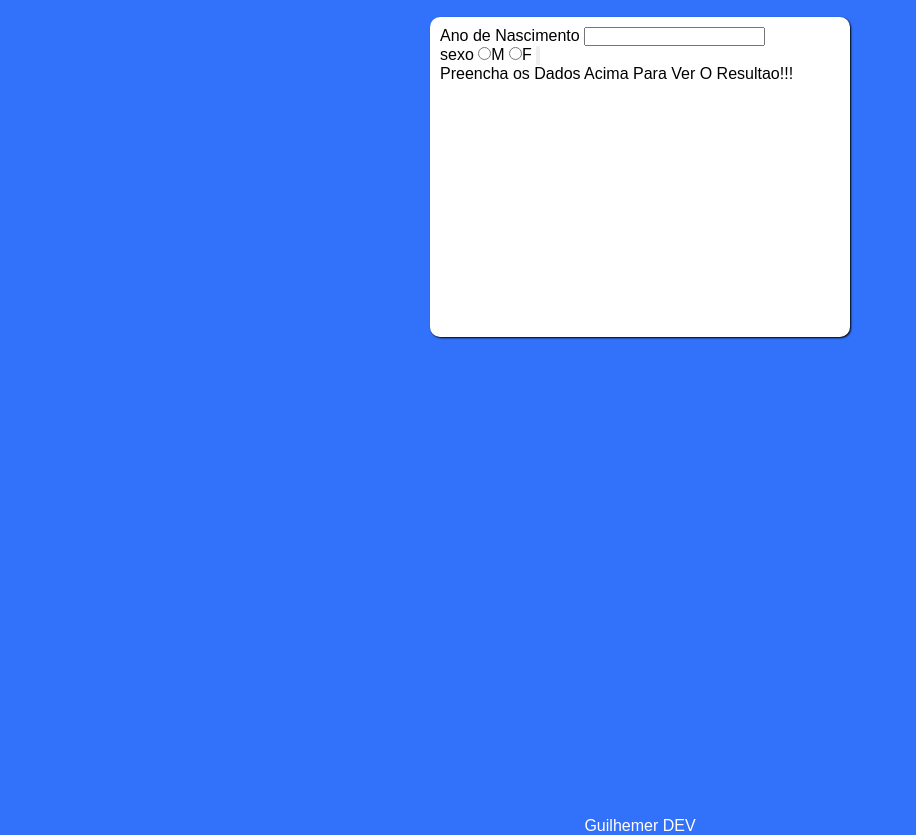
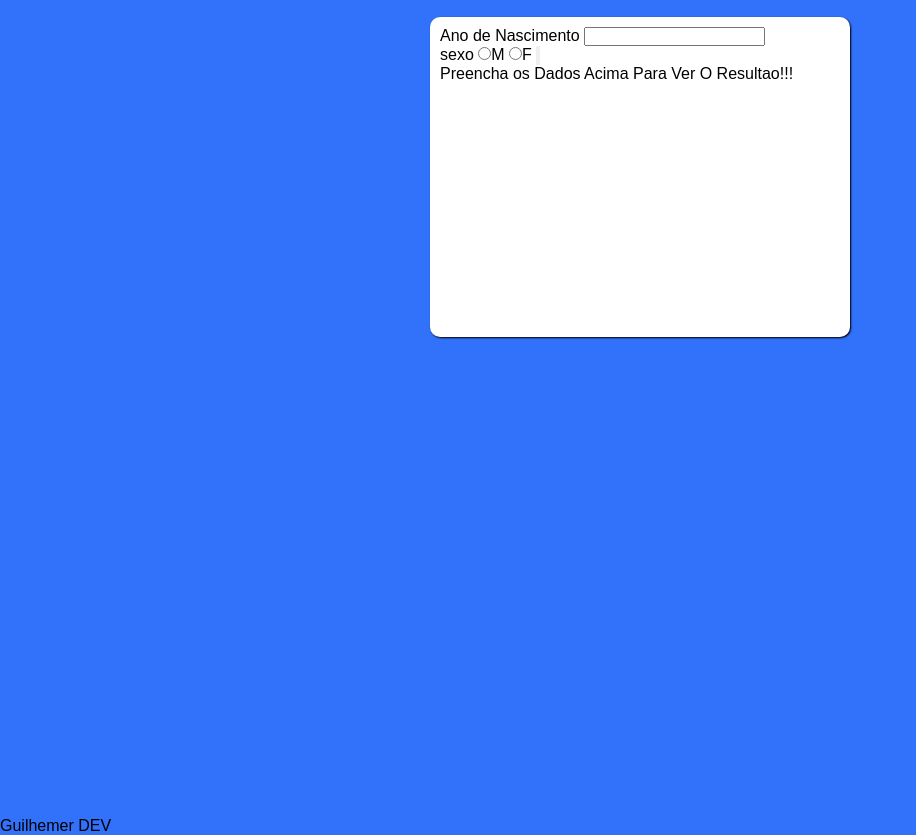
Before and after one commit to JGuilhermeBarreto/java-script, a plain HTML site: page ex3/index.html in a window 1280 px wide. Shown: the part 40-875 px from the top of the page, without its empty margins (0-916 px from the left). Drawn offline with Linux system fonts and the light colour scheme.

Commit message:
Update index.html

```diff
--- a/ex3/index.html
+++ b/ex3/index.html
@@ -38,7 +38,7 @@ section{
     padding: 10px;
 
 }
-footer p{
+footer pmm{
     text-align: center;
     color: white;
 }
```
